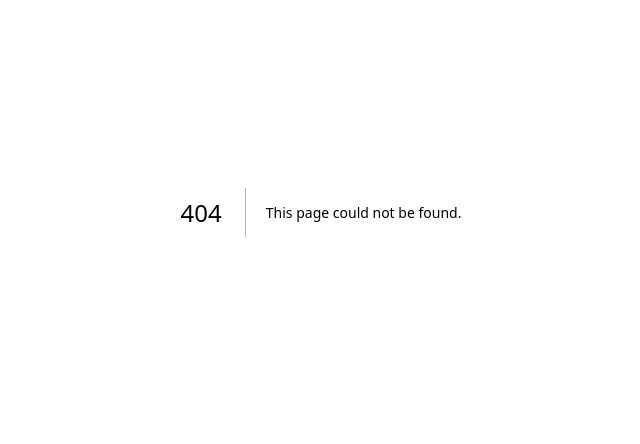
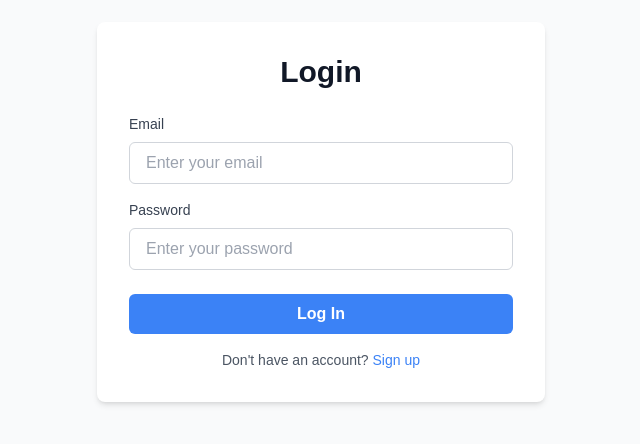
Before and after one commit to YuKiFdo/Book-Review-Web-App, a Next.js app in the folder book-review-frontend/: page /login in a window 1280 px wide. Before the commit this address had no page. Shown: the part 188-632 px from the top of the page, without its empty margins (319-959 px from the left). Built offline with nearby package versions, Linux system fonts and the light colour scheme.

Commit message:
[feat]: Add review card, book card, login page, and star rating components

```diff
--- /dev/null
+++ b/book-review-frontend/src/app/login/page.tsx
@@ -0,0 +1,90 @@
+'use client'
+import { useState } from "react";
+import { useRouter } from "next/navigation";
+
+
+export default function LoginPage() {
+  const [email, setEmail] = useState("");
+  const [password, setPassword] = useState("");
+  const [error, setError] = useState("");
+
+  const router = useRouter();
+
+  const handleSubmit = (e: React.FormEvent) => {
+    e.preventDefault();
+
+    if (!email || !password) {
+      setError("Please fill in all fields.");
+      return;
+    }
+
+    if (email === "123@gmail.com" && password === "123") {
+        router.back();
+    } else {
+      setError("Invalid email or password.");
+    }
+  };
+
+  return (
+    <div className="min-h-screen flex items-center justify-center bg-gray-50">
+      <div className="w-full max-w-md p-8 bg-white rounded-lg shadow-md">
+        <h1 className="text-3xl font-semibold text-center text-gray-900 mb-6">
+          Login
+        </h1>
+        {error && <p className="text-red-500 text-center mb-4">{error}</p>}
+
+        <form onSubmit={handleSubmit}>
+          <div className="mb-4">
+            <label
+              htmlFor="email"
+              className="block text-sm font-medium text-gray-700"
+            >
+              Email
+            </label>
+            <input
+              type="email"
+              id="email"
+              className="w-full px-4 py-2 mt-2 border border-gray-300 rounded-md focus:outline-none focus:ring-2 focus:ring-blue-500"
+              placeholder="Enter your email"
+              value={email}
+              onChange={(e) => setEmail(e.target.value)}
+            />
+          </div>
+
+          <div className="mb-6">
+            <label
+              htmlFor="password"
+              className="block text-sm font-medium text-gray-700"
+            >
+              Password
+            </label>
+            <input
+              type="password"
+              id="password"
+              className="w-full px-4 py-2 mt-2 border border-gray-300 rounded-md focus:outline-none focus:ring-2 focus:ring-blue-500"
+              placeholder="Enter your password"
+              value={password}
+              onChange={(e) => setPassword(e.target.value)}
+            />
+          </div>
+
+          <button
+            type="submit"
+            className="w-full py-2 bg-blue-500 text-white font-semibold rounded-md hover:bg-blue-600 focus:outline-none focus:ring-2 focus:ring-blue-500"
+          >
+            Log In
+          </button>
+        </form>
+
+        <div className="mt-4 text-center">
+          <p className="text-sm text-gray-600">
+            Don't have an account?{" "}
+            <a href="/signup" className="text-blue-500 hover:underline">
+              Sign up
+            </a>
+          </p>
+        </div>
+      </div>
+    </div>
+  );
+}
--- a/book-review-frontend/src/components/ui/custom/BookCard.tsx
+++ b/book-review-frontend/src/components/ui/custom/BookCard.tsx
@@ -1,16 +1,17 @@
-import { Star } from "lucide-react";
 import Link from "next/link";
 import { Card } from "@/components/ui/Card";
 import Image from "next/image";
+import StarRating from "./StarRating";
 
 interface BookCardProps {
   id: string;
   title: string;
   rating: number;
   coverImage: string;
+  totalRating?: number;
 }
 
-export default function BookCard({ id, title, rating, coverImage }: BookCardProps) {
+export default function BookCard({ id, title, rating, coverImage, totalRating }: BookCardProps) {
   return (
     <Link href={`/book/${id}`}>
       <Card className="overflow-hidden transition-all duration-200 hover:shadow-md">
@@ -27,15 +28,10 @@ export default function BookCard({ id, title, rating, coverImage }: BookCardProp
           <h3 className="font-semibold text-gray-900 mb-2 line-clamp-2">
             {title}
           </h3>
-          <div className="flex text-yellow-400">
-            {[...Array(5)].map((_, i) => (
-              <Star
-                key={i}
-                className="w-4 h-4"
-                fill={i < rating ? "currentColor" : "none"}
-                strokeWidth={1.5}
-              />
-            ))}
+          <div className="flex text-yellow-400 gap-3">
+            <StarRating rating={rating} size={5} />
+            <span className="text-black font-semibold">{rating}.0</span>
+            <span className="text-gray-600" >({totalRating})</span>
           </div>
         </div>
       </Card>
--- a/book-review-frontend/src/components/ui/custom/ReviewCard.tsx
+++ b/book-review-frontend/src/components/ui/custom/ReviewCard.tsx
@@ -0,0 +1,59 @@
+import Image from "next/image";
+import StarRating from "./StarRating";
+interface ReviewProps {
+  author: string;
+  location?: string;
+  rating: number;
+  title: string;
+  content: string;
+  timeAgo: string;
+}
+
+export default function ReviewCard({
+  author,
+  location,
+  rating,
+  title,
+  content,
+  timeAgo,
+}: ReviewProps) {
+  return (
+    <div className="py-6 bg-white px-8 mb-5 rounded-lg divide-y divide-gray-200">
+      <div className="flex items-start justify-between mb-4">
+        <div className="flex items-center gap-3">
+          <div className="w-14 h-14 bg-blue-200 rounded-full overflow-hidden">
+            <div className="w-full h-full bg-blue-100 flex items-center justify-center">
+              <span className="text-blue-600 font-semibold text-lg">
+                {author.charAt(0)}
+              </span>
+            </div>
+          </div>
+          <div>
+            <div className="flex items-start flex-col  mb-1">
+              <h3 className="font-semibold text-gray-900">{author}</h3>
+              {location && (
+                <div className="flex items-center gap-1">
+                  <Image
+                    src="https://cdn-icons-png.flaticon.com/512/1160/1160357.png"
+                    alt={`Location icon`}
+                    width={16}
+                    height={16}
+                  />
+                  <span className="text-sm text-gray-500">{location}</span>
+                </div>
+              )}
+            </div>
+          </div>
+        </div>
+      </div>
+      <div className="flex flex-col ">
+        <div className="flex items-center gap-2 mt-4 mb-6">
+          <StarRating rating={rating} classx="flex-1" />
+          <span className="text-gray-600 ">{timeAgo}</span>
+        </div>
+        <h4 className="font-bold text-gray-900 mb-2">{title}</h4>
+        <p className="text-gray-600 leading-relaxed">{content}</p>
+      </div>
+    </div>
+  );
+}
--- a/book-review-frontend/src/components/ui/custom/StarRating.tsx
+++ b/book-review-frontend/src/components/ui/custom/StarRating.tsx
@@ -0,0 +1,23 @@
+import { Star } from "lucide-react";
+
+interface StarProps {
+  rating: number;
+  size?: number;
+  classx?: string;
+}
+
+export default function StarRating({ rating, size = 5, classx = "" }: StarProps) {
+  return (
+    <div className={`flex ${classx} gap-1`}>
+      {[...Array(5)].map((_, i) => (
+        <Star
+          key={i}
+          className={`w-${size} h-${size} ${
+            i < rating ? "text-yellow-400" : "text-gray-200"
+          }`}
+          fill="currentColor"
+        />
+      ))}
+    </div>
+  );
+}
```
